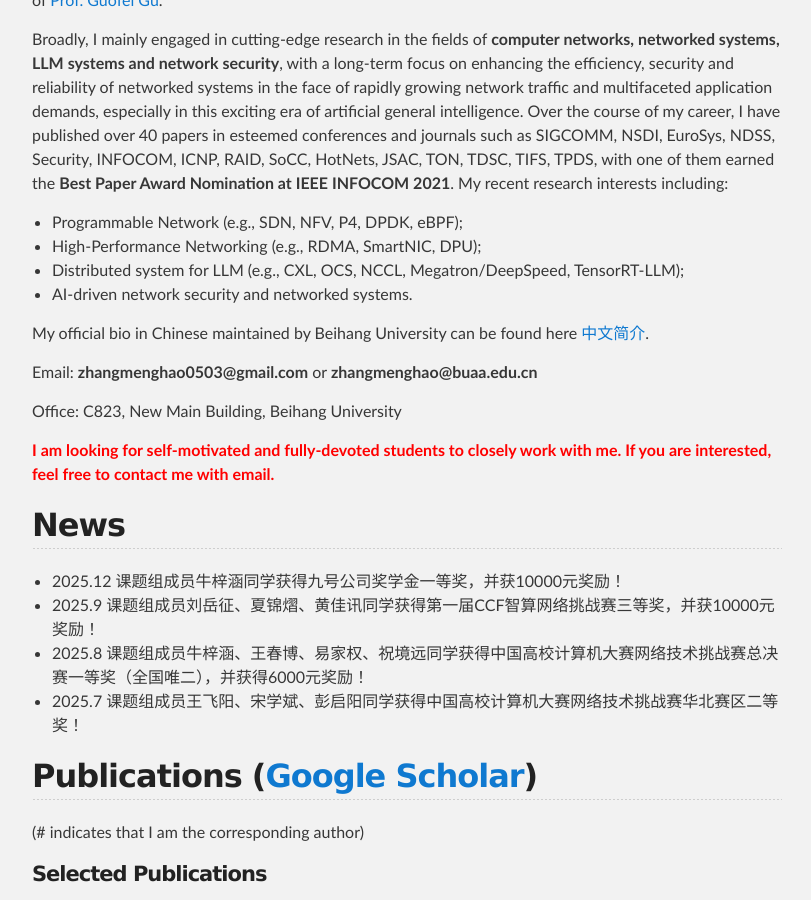
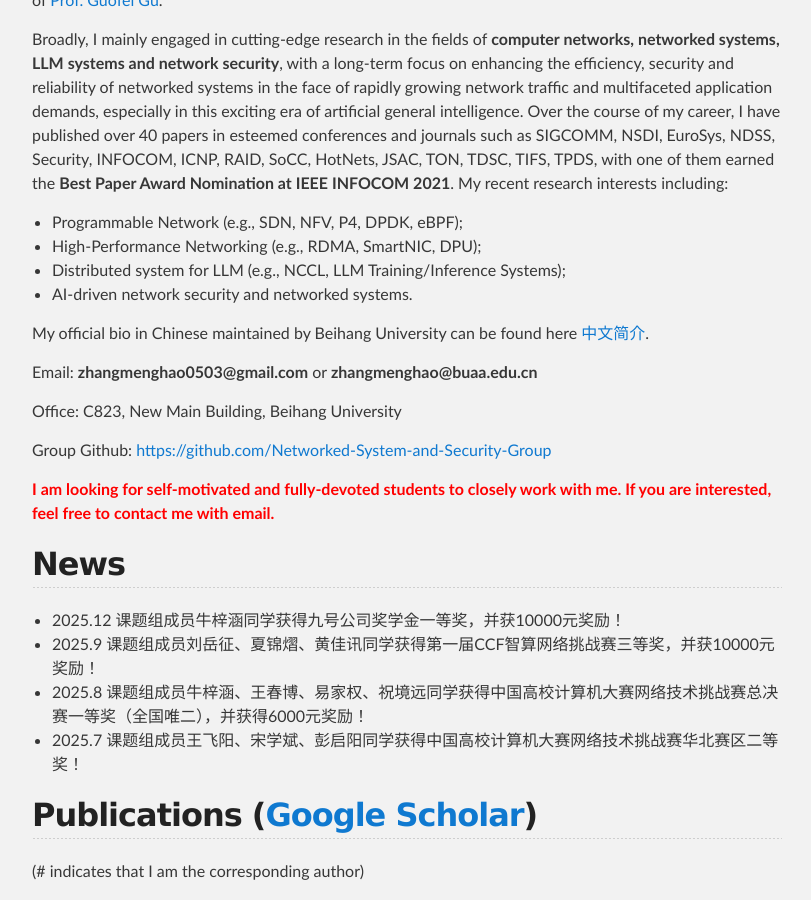
Before and after one commit to zhangmenghao/zhangmenghao.github.io, a Jekyll site: the page built from index.md, in a window 1280 px wide and 900 px high, scrolled down 627 px. Shown: the whole window, without its empty margins (233-1044 px from the left). Built offline with Jekyll 4.4.1, drawn with Linux system fonts in a browser that asks for light colours.

Commit message:
Update github

```diff
--- a/index.md
+++ b/index.md
@@ -17,7 +17,7 @@ Broadly, I mainly engaged in cutting-edge research in the fields of __computer n
 Over the course of my career, I have published over 40 papers in esteemed conferences and journals such as SIGCOMM, NSDI, EuroSys, NDSS, Security, INFOCOM, ICNP, RAID, SoCC, HotNets, JSAC, TON, TDSC, TIFS, TPDS, with one of them earned the __Best Paper Award Nomination at IEEE INFOCOM 2021__. My recent research interests including:
 * Programmable Network (e.g., SDN, NFV, P4, DPDK, eBPF);
 * High-Performance Networking (e.g., RDMA, SmartNIC, DPU);
-* Distributed system for LLM (e.g., CXL, OCS, NCCL, Megatron/DeepSpeed, TensorRT-LLM);
+* Distributed system for LLM (e.g., NCCL, LLM Training/Inference Systems);
 * AI-driven network security and networked systems.
 
 
@@ -26,6 +26,8 @@ My official bio in Chinese maintained by Beihang University can be found here [
 Email: **zhangmenghao0503@gmail.com** or **zhangmenghao@buaa.edu.cn**
 
 Office: C823, New Main Building, Beihang University
+
+Group Github: [https://github.com/Networked-System-and-Security-Group](https://github.com/Networked-System-and-Security-Group)
 
 **<font color='red'>I am looking for self-motivated and fully-devoted students to closely work with me. If you are interested, feel free to contact me with email.</font>**
 
```
